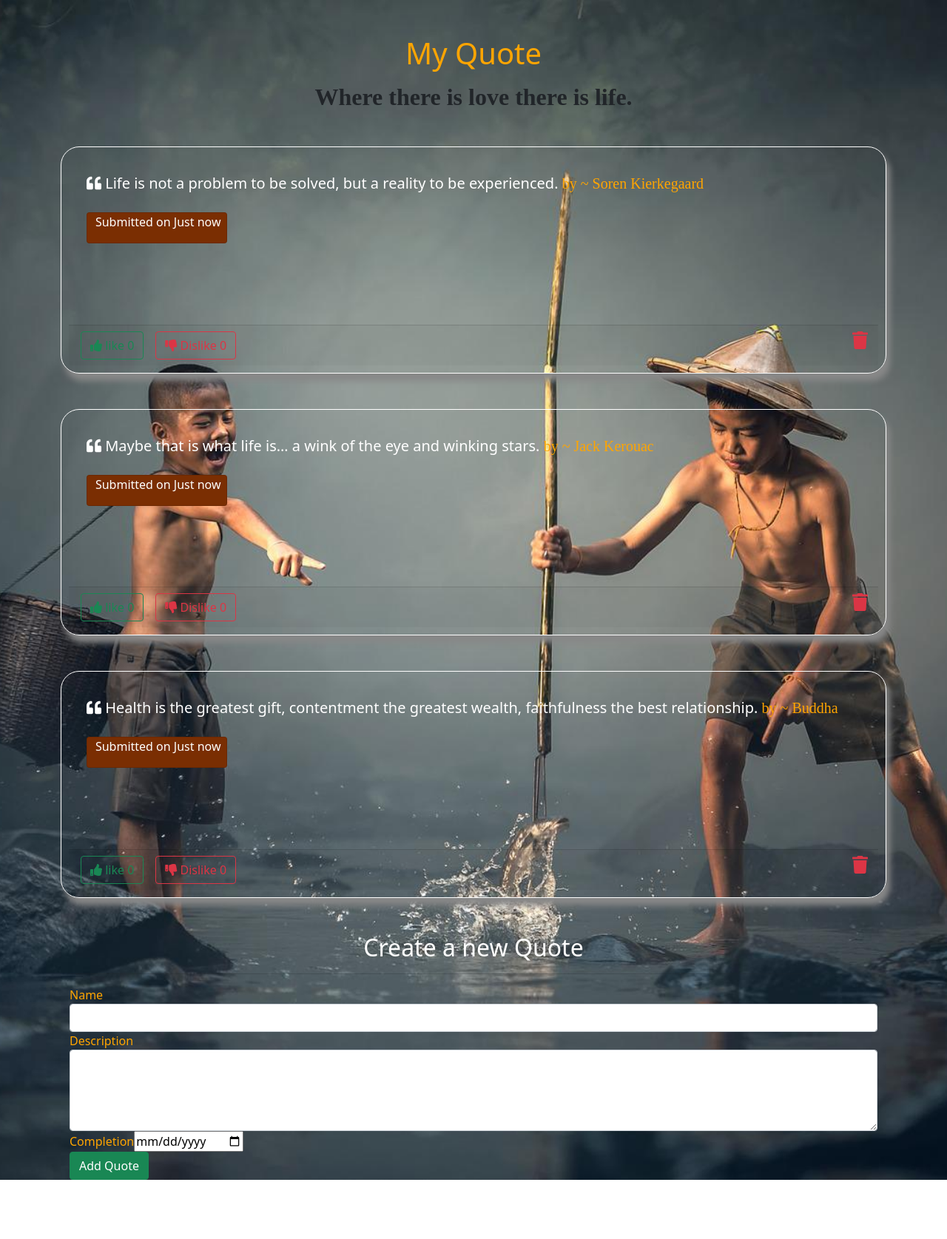
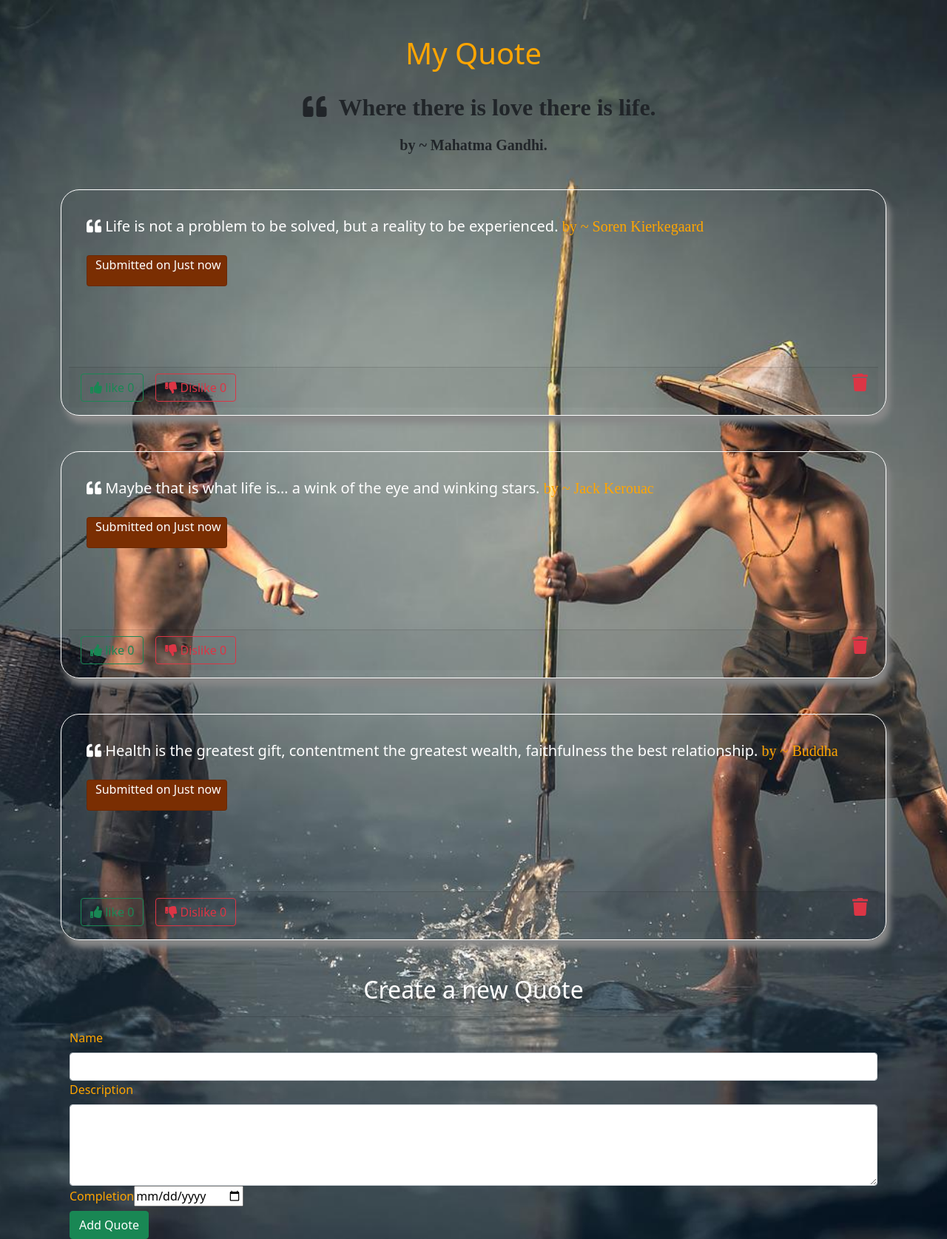
Before and after one commit to C-Ogamba/quotes, an Angular app: page / in a window 1280 px wide. Shown: the whole page at 74% size. Before the commit the page ends 1595 px from the top, so only its background shows below. Built offline with nearby package versions, Linux system fonts and the light colour scheme.

Commit message:
style form

```diff
--- a/src/app/quote-form/quote-form.component.html
+++ b/src/app/quote-form/quote-form.component.html
@@ -4,7 +4,7 @@
 
   <form (ngSubmit)="submitQuote()" #quoteForm="ngForm">
     <div class="form-group">
-      <label for="name">Name</label>
+      <label for="name" class="form-label">Name</label>
       <input
         type="text"
         class="form-control"
@@ -19,7 +19,7 @@
       </div>
     </div>
     <div class="form-group">
-      <label for="description">Description</label>
+      <label for="description" class="form-label">Description</label>
       <textarea
         class="form-control"
         id="description"
@@ -37,7 +37,7 @@
       </div>
     </div>
     <div class="form-group">
-      <label for="complete">Completion</label>
+      <label for="complete" class="form-label">Completion</label>
       <input
         type="date"
         id="complete"
@@ -50,7 +50,7 @@
         [hidden]="completeDate.valid || completeDate.pristine"
         class="alert alert-danger"
       >
-        <p>Date is required</p>
+        <p class="form-label">Date is required</p>
       </div>
     </div>
 
--- a/src/app/quote-form/quote-form.component.ts
+++ b/src/app/quote-form/quote-form.component.ts
@@ -14,6 +14,7 @@ export class QuoteFormComponent implements OnInit {
 
   submitQuote() {
     this.addQuote.emit(this.newQuote);
+    this.newQuote = new Quote('', '', 0, 0, new Date());
   }
   constructor() {}
 
--- a/src/app/quotes/quotes.component.html
+++ b/src/app/quotes/quotes.component.html
@@ -1,6 +1,7 @@
 <div class="frame container mt-3">
     <div class="">
-        <h2 class=" hero-text text-center mb-5">Where there is love there is life.</h2>
+        <h2 class=" hero-text text-center mb-2"><i class="fa fa-quote-left p-3" aria-hidden="true"></i>Where there is love there is life.</h2>
+        <p class=" hero-text text-center mb-5 h5" >by ~ Mahatma Gandhi.</p>
         <div class="col-md-12" *ngFor='let quote of quotes; let i =index'>
             <div id="sample" class="card mb-5">
                 <p class=" m-4 lead"><span class="text"><i class="fa fa-quote-left" aria-hidden="true"></i>
```
